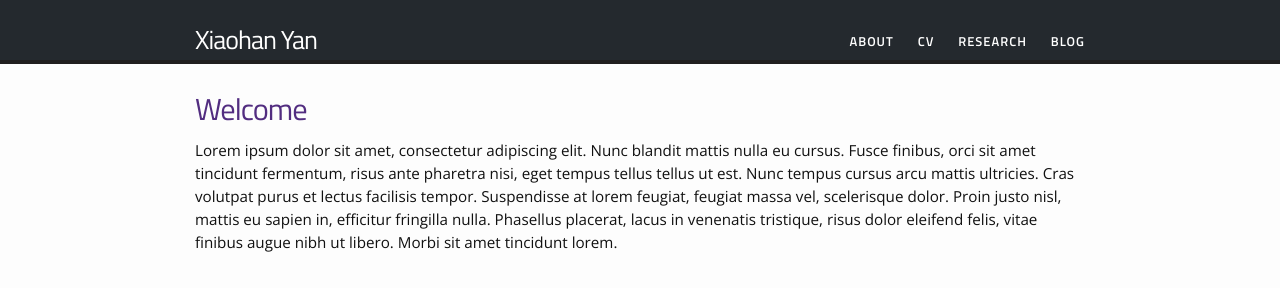
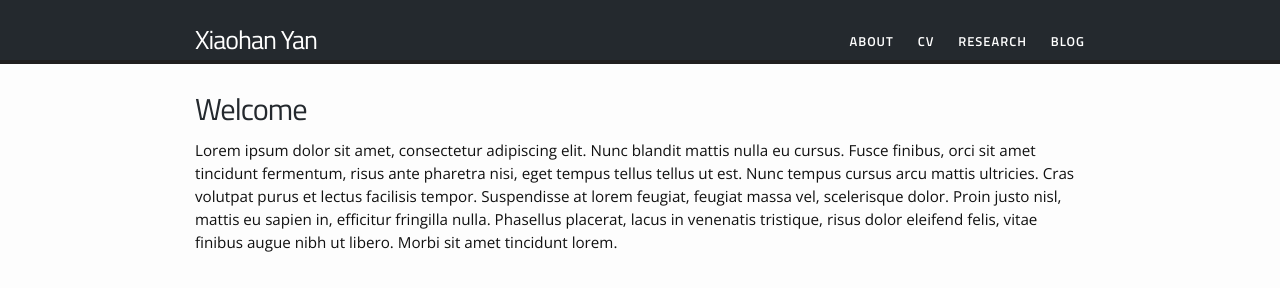
Before and after one commit to yanxht/yanxht.github.io, a Jekyll site: the page built from index.html, in a window 1280 px wide. Shown: the top 288 px of the page. Built offline with Jekyll 4.4.1, drawn with Linux system fonts in a browser that asks for light colours.

Commit message:
Update color

```diff
--- a/_sass/_header.scss
+++ b/_sass/_header.scss
@@ -82,7 +82,7 @@
 	letter-spacing: 0;
 	line-height: 1.2em;
 	padding: 4px 10px;
-color: #522d80;
+color: $yan-darkblue;
 
 }
 
--- a/_sass/_layout.scss
+++ b/_sass/_layout.scss
@@ -184,7 +184,7 @@ h1 /* .post-title */ {
     letter-spacing: -1px;
     line-height: 1;
 		font-family: 'Titillium Web', sans-serif;
-		color: #522d80;
+		color: $yan-darkblue;
 
     @include media-query($on-laptop) {
 /*        font-size: 36px; */
--- a/_sass/_mobile-header.scss
+++ b/_sass/_mobile-header.scss
@@ -37,12 +37,12 @@
 .site-nav .menu li {
 		display: block;
 		margin: 0;
-		color: #522d80;
+		color: $yan-darkblue;
 	}
 
 .site-nav ul.menu a {
 	background: #fff;
-	color: #522d80;
+	color: $yan-darkblue;
 
 }
 
--- a/css/main.scss
+++ b/css/main.scss
@@ -2,7 +2,6 @@
 # Only the main Sass file needs front matter (the dashes are enough)
 ---
 @charset "utf-8";
-
 
 
 // Our variables
@@ -10,8 +9,8 @@ $base-font-family: 'Open Sans', Helvetica, Arial, sans-serif;
 $base-font-size:   .95em;
 $small-font-size:  $base-font-size * 0.875;
 $base-line-height: 1.5;
+$spacing-unit:     30px;
 
-$spacing-unit:     30px;
 
 $text-color:       #111;
 $background-color: #fdfdfd;
@@ -20,8 +19,6 @@ $clemson-purple:   #522d80;
 $clemson-orange:   #f66733;
 $yan-darkblue:     #24292E;
 $yan-black:        #211F1F;
-
-
 $grey-color:       #828282;
 $grey-color-light: lighten($grey-color, 40%);
 $grey-color-dark:  darken($grey-color, 25%);
@@ -29,25 +26,17 @@ $grey-color-dark:  darken($grey-color, 25%);
 
 // Width of the content area
 $content-width:    950px;
-
 $on-palm:          600px;
 $on-laptop:        950px;
 
 
 
 // Using media queries with like this:
-// @include media-query($on-palm) {
-//     .wrapper {
-//         padding-right: $spacing-unit / 2;
-//         padding-left: $spacing-unit / 2;
-//     }
-// }
 @mixin media-query($device) {
     @media screen and (max-width: $device) {
         @content;
     }
 }
-
 
 
 // Import partials from `sass_dir` (defaults to `_sass`)
```
